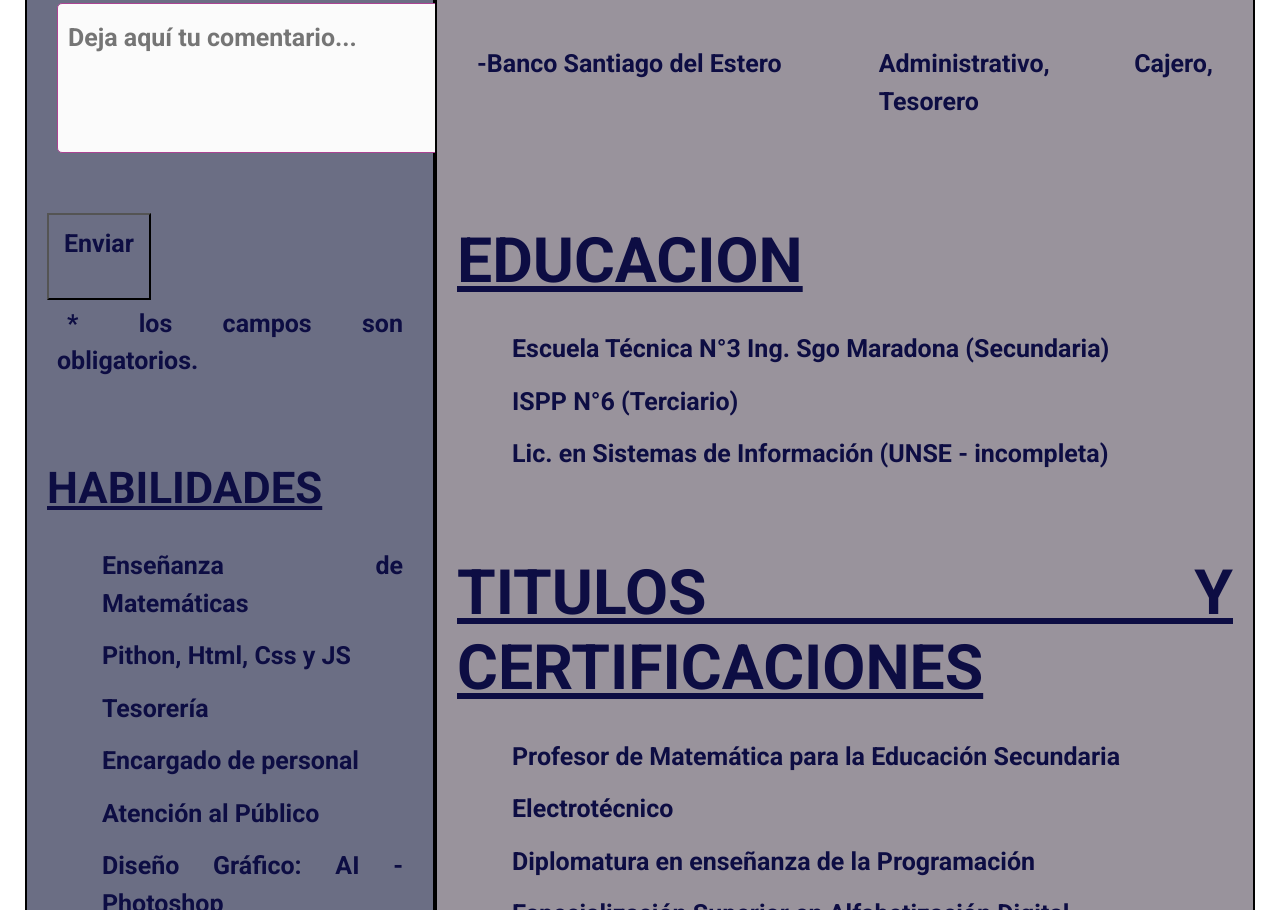
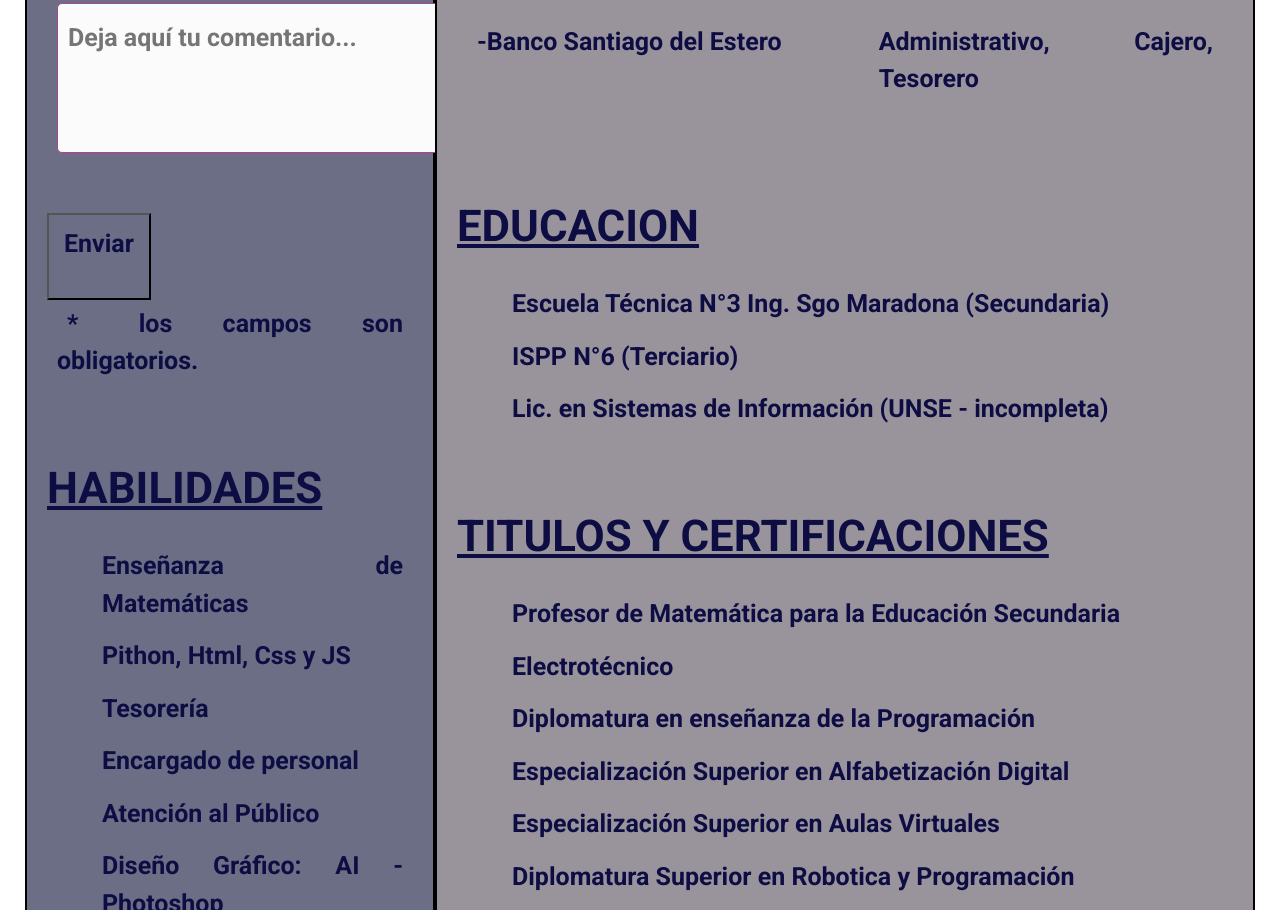
Before and after one commit to davsanro/davsanro.github.io, a plain HTML site: page index.html in a window 1280 px wide. Shown: the part 2536-3446 px from the top of the page. Drawn offline with nearby package versions, Linux system fonts and the light colour scheme.

Commit message:
Update index.html

```diff
--- a/index.html
+++ b/index.html
@@ -181,7 +181,7 @@
                 <p> </p>
                 <p> </p>
                 <a id="experiencia"></a>
-                <h1 class="titulo">EXPERIENCIA</h1>
+                <h3 class="titulo">EXPERIENCIA</h3>
                     <div class="contexp">
                         <div id="fila" class="row">
                             <div class="col">
@@ -225,7 +225,7 @@
                         </div>
                     </div>
                 <a id="educacion"></a>
-                <h1 class="titulo">EDUCACION</h1>
+                <h3 class="titulo">EDUCACION</h3>
                     <ul>
                         <li>Escuela Técnica N°3 Ing. Sgo Maradona (Secundaria)</li>
                         <li>ISPP N°6 (Terciario)</li>
@@ -233,7 +233,7 @@
 
                     </ul>
                 <a id="titycert"></a>
-                <h1 class="titulo">TITULOS Y CERTIFICACIONES</h1>
+                <h3 class="titulo">TITULOS Y CERTIFICACIONES</h3>
                     <ul>
                         <li>Profesor de Matemática para la Educación Secundaria</li>
                         <li>Electrotécnico</li>
```
